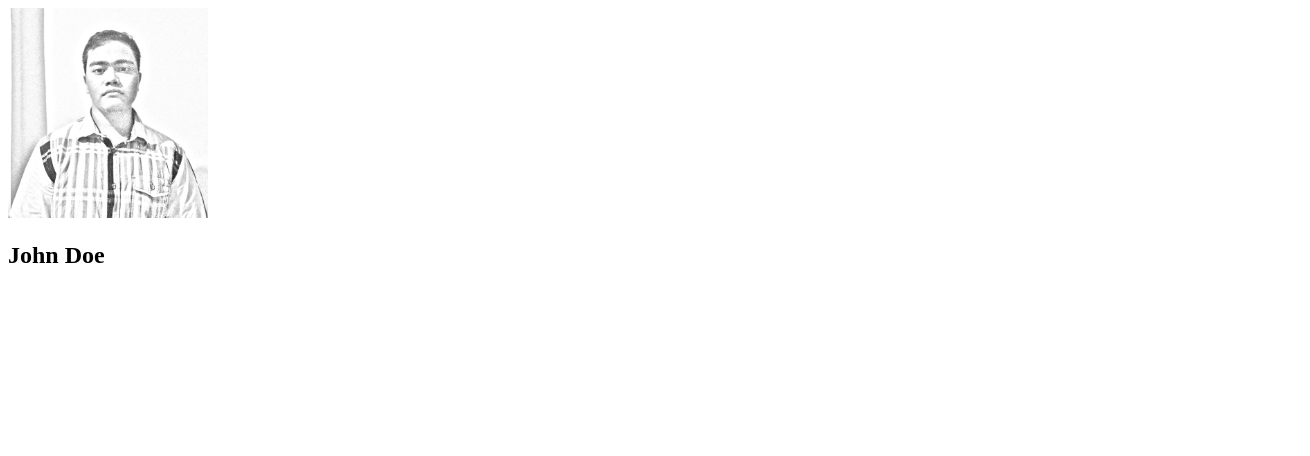
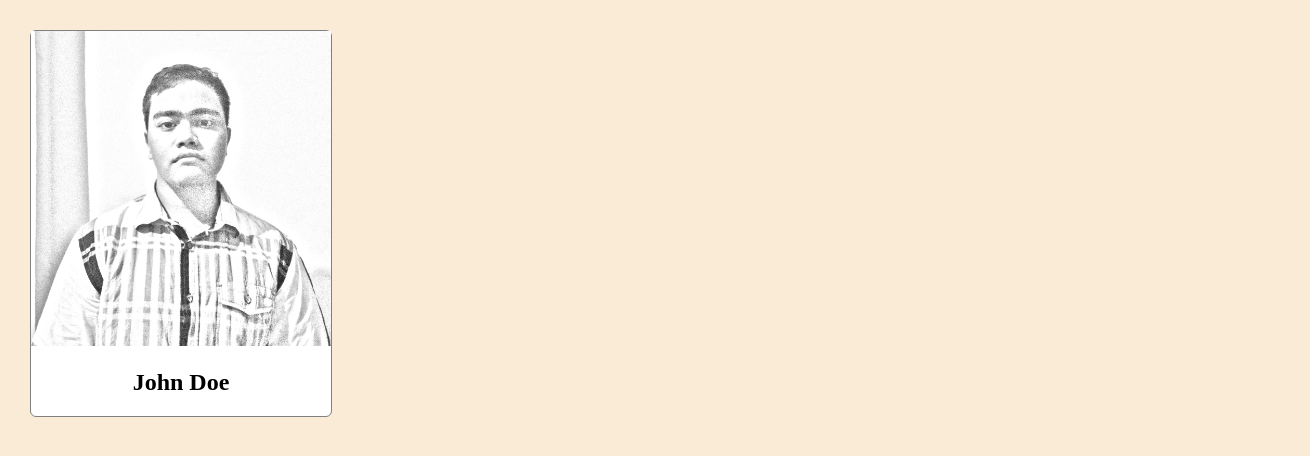
Before and after one commit to andre-arc/my-repo-from-remote, a plain HTML site: page index.html in a window 1280 px wide. Shown: the whole page, 1310 px wide, since content can reach past the window. Drawn offline with Linux system fonts and the light colour scheme.

Commit message:
added initial style.css to style the profile

```diff
--- a/index.html
+++ b/index.html
@@ -4,9 +4,12 @@
     <meta charset="UTF-8">
     <meta name="viewport" content="width=device-width, initial-scale=1.0">
     <title>Belajar GIT di Dicoding</title>
+    <link rel="stylesheet" href="styles.css">
 </head>
 <body>
-    <img src="images/photo.jpg" alt="Profile Image" width="200">
-    <h2>John Doe</h2>
+    <div id="profile-container">
+        <img id="profile-image" src="images/photo.jpg" alt="Profile Image">
+        <h2 id="profile-name">John Doe</h2>
+    </div>
 </body>
 </html>
--- /dev/null
+++ b/styles.css
@@ -0,0 +1,21 @@
+body {
+    width: 100%;
+    margin: 30px;
+    background-color: antiquewhite;
+ }
+
+ #profile-container{
+    max-width: 300px;
+    background-color: white;
+    border: 1px solid gray;
+    border-radius: 6px;
+ }
+
+ #profile-image{
+    width: 100%;
+    height: auto;
+ }
+
+ #profile-name{
+    text-align: center;
+ }
```
